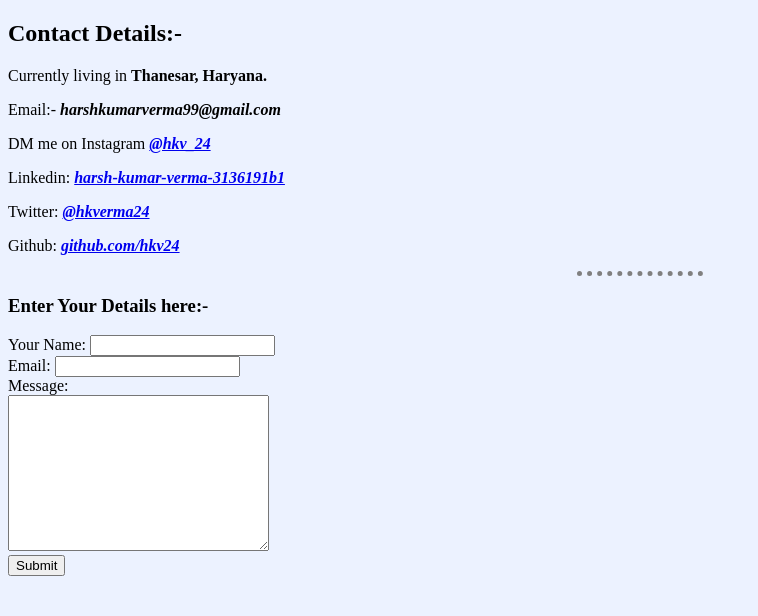
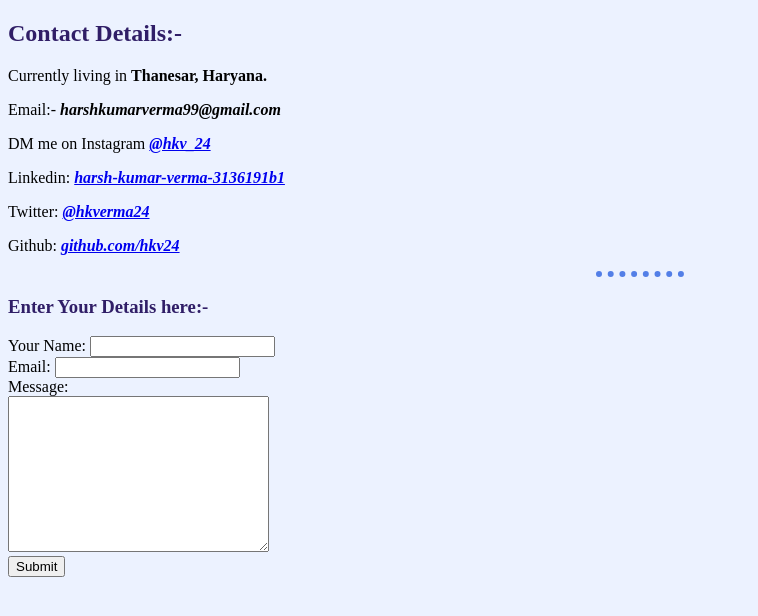
Before and after one commit to hkv24/cv, a plain HTML site: page contact.html in a window 1280 px wide. Shown: the whole page, without its empty margins (0-758 px from the left). Drawn offline with Linux system fonts and the light colour scheme.

Commit message:
Update contact.html

```diff
--- a/contact.html
+++ b/contact.html
@@ -3,22 +3,8 @@
 <head>
     <meta charset="UTF-8">
     <title>Contact Information</title>
+    <link rel="stylesheet" href="css/styles.css">
 </head>
-
-<style>
-    body {
-        background-color: #ECF2FF;
-    }
-
-    hr {
-        border-style: none;
-        border-top-style: dotted;
-        height: 0px;
-        width: 10%;
-        border-color: grey;
-        border-width: thick;
-    }
-</style>
 
 <body>
     <h2>Contact Details:-</h2>
```
